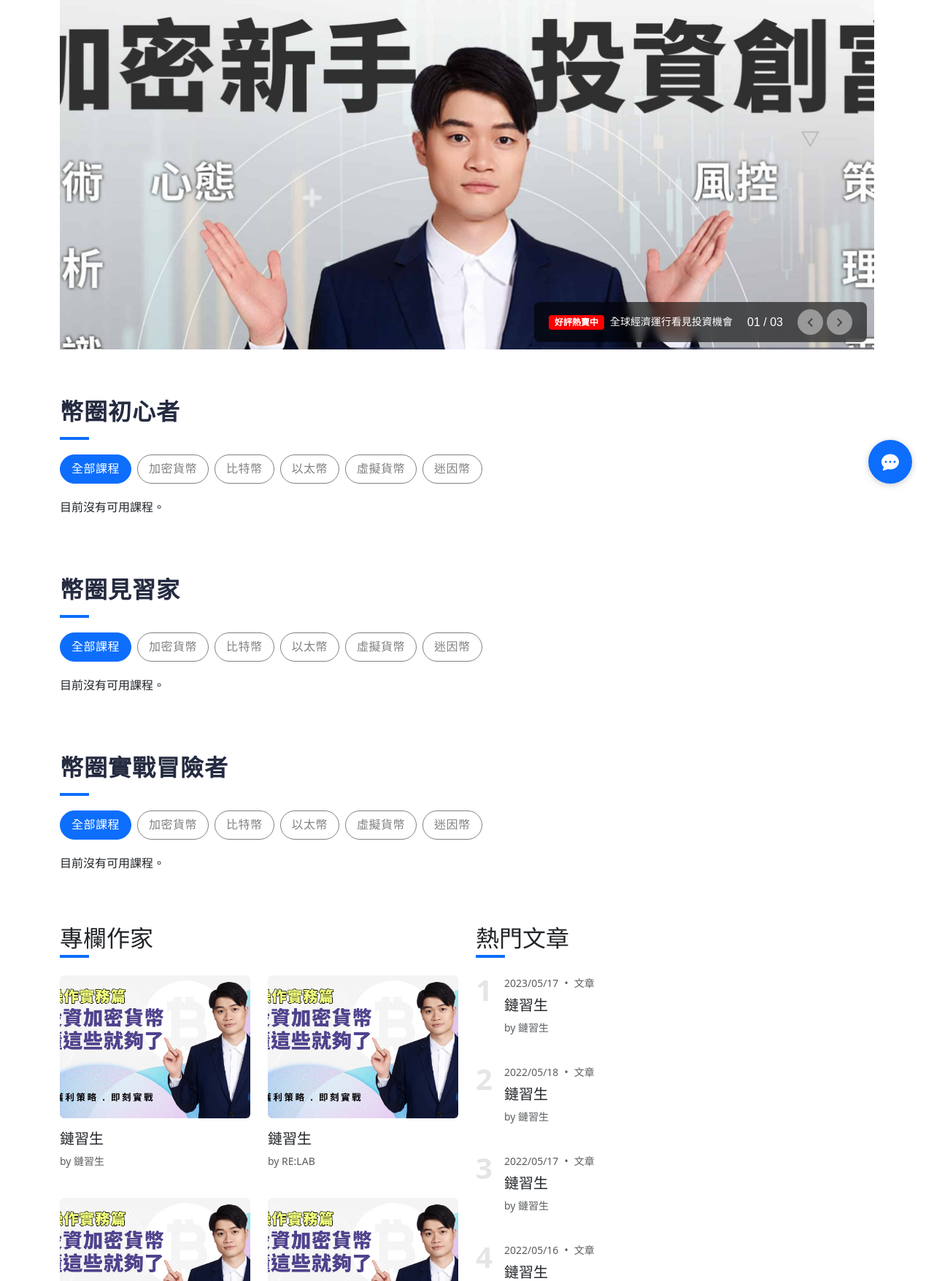
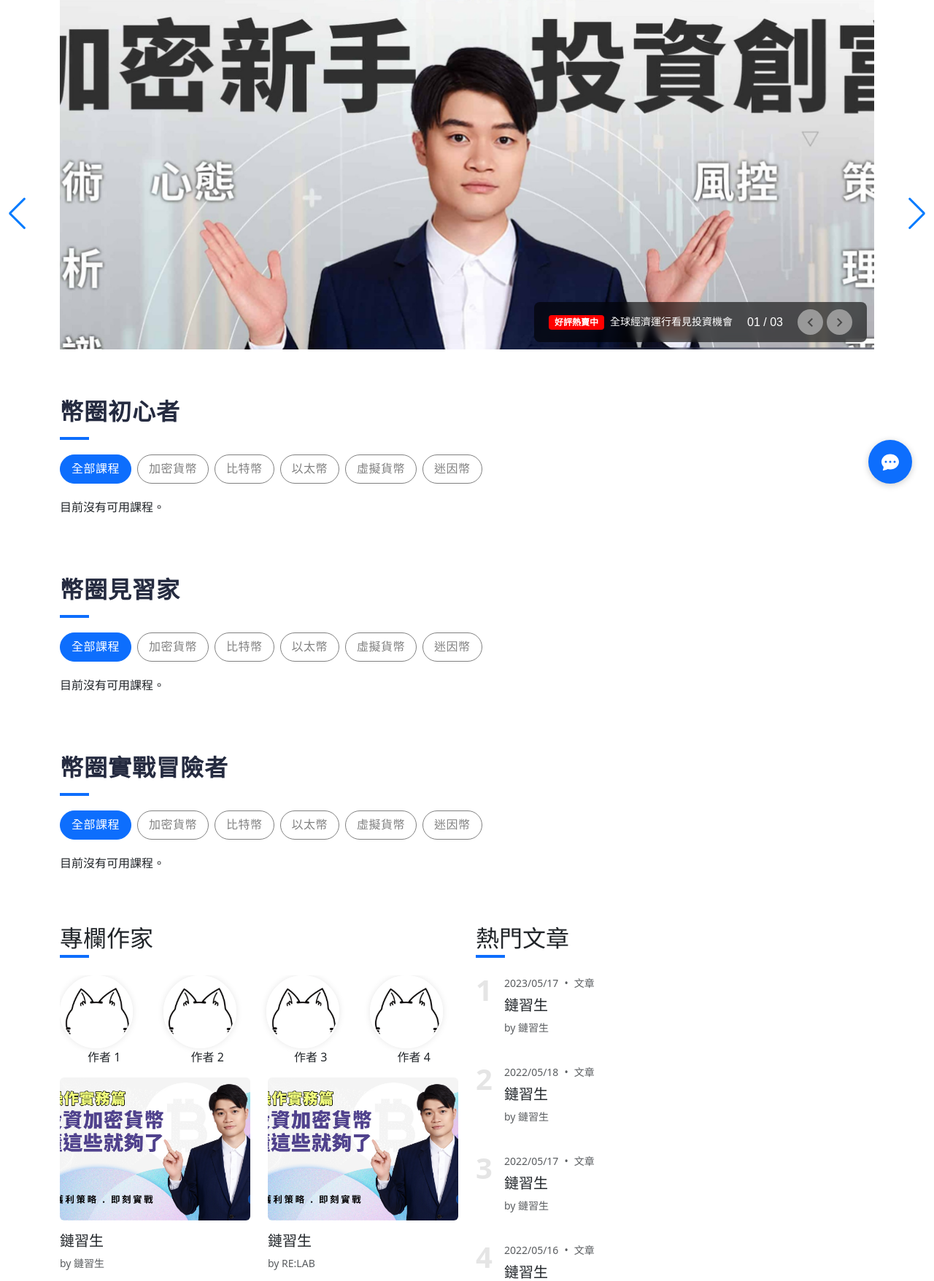
Before and after one commit to Shihjiajyun/chainee_official_new, a PHP site: page / in a window 1280 px wide. Shown: the part 107-1863 px from the top of the page at 73% size. Run offline with PHP 8.4, Linux system fonts and the light colour scheme; data that the repository does not hold is empty.

Commit message:
修改專欄作家作者簡介

```diff
--- a/css/index.css
+++ b/css/index.css
@@ -335,3 +335,24 @@ body {
   height: 10.5px;
   object-fit: contain;
 }
+
+.swiper {
+  width: 100%;
+  max-width: 600px;
+  margin: auto;
+}
+
+.swiper-slide {
+  display: flex;
+  justify-content: center;
+  align-items: center;
+}
+
+.swiper-slide img {
+  width: 100px; /* 設定頭像大小 */
+  height: 100px;
+  border-radius: 50%;
+  object-fit: cover;
+  border: 2px solid #fff;
+  box-shadow: 0 0 10px rgba(0, 0, 0, 0.1);
+}
--- a/index.php
+++ b/index.php
@@ -30,6 +30,9 @@ if ($result->num_rows > 0) {
     <link href="https://cdn.jsdelivr.net/npm/bootstrap@5.3.0/dist/css/bootstrap.min.css" rel="stylesheet">
     <link href="https://cdnjs.cloudflare.com/ajax/libs/font-awesome/6.5.0/css/all.min.css" rel="stylesheet">
     <link rel="stylesheet" href="https://fonts.googleapis.com/icon?family=Material+Icons">
+    <link
+        rel="stylesheet"
+        href="https://cdn.jsdelivr.net/npm/swiper@11/swiper-bundle.min.css" />
 
 </head>
 
@@ -276,6 +279,46 @@ if ($result->num_rows > 0) {
             <!-- 專欄作家 -->
             <div class="col-lg-6 mb-5">
                 <h2 class="mb-4 blue-underline">專欄作家</h2>
+
+                <!-- Swiper 主容器 -->
+                <div class="swiper-container">
+                    <!-- Swiper 主容器 -->
+                    <div class="swiper mySwiper">
+                        <div class="swiper-wrapper">
+                            <div class="swiper-slide">
+                                <img src="./img/author.png" alt="Avatar">
+                                <p class="author-name text-center">作者 1</p>
+                            </div>
+                            <div class="swiper-slide">
+                                <img src="./img/author.png" alt="Avatar">
+                                <p class="author-name text-center">作者 2</p>
+                            </div>
+                            <div class="swiper-slide">
+                                <img src="./img/author.png" alt="Avatar">
+                                <p class="author-name text-center">作者 3</p>
+                            </div>
+                            <div class="swiper-slide">
+                                <img src="./img/author.png" alt="Avatar">
+                                <p class="author-name text-center">作者 4</p>
+                            </div>
+                            <div class="swiper-slide">
+                                <img src="./img/author.png" alt="Avatar">
+                                <p class="author-name text-center">作者 5</p>
+                            </div>
+                            <div class="swiper-slide">
+                                <img src="./img/author.png" alt="Avatar">
+                                <p class="author-name text-center">作者 6</p>
+                            </div>
+                        </div>
+                    </div>
+
+                    <!-- 自訂左右切換按鈕 -->
+                    <div class="swiper-buttons">
+                        <div class="swiper-button-prev custom-prev"></div>
+                        <div class="swiper-button-next custom-next"></div>
+                    </div>
+                </div>
+
                 <?php
                 $recommendedArticles = [
                     [
@@ -401,6 +444,7 @@ if ($result->num_rows > 0) {
     <?php include('./tools/students_back.php'); ?>
 
     <script src="https://cdn.jsdelivr.net/npm/bootstrap@5.3.0/dist/js/bootstrap.bundle.min.js"></script>
+    <script src="https://cdn.jsdelivr.net/npm/swiper@11/swiper-bundle.min.js"></script>
 
     <!-- 計算卡片標題 -->
     <script>
@@ -422,6 +466,21 @@ if ($result->num_rows > 0) {
             });
         });
     </script>
+
+    <script>
+        var swiper = new Swiper(".mySwiper", {
+            slidesPerView: 4,
+            /* 一次顯示4張 */
+            spaceBetween: 20,
+            /* 圖片間距 */
+            navigation: {
+                nextEl: ".swiper-button-next",
+                prevEl: ".swiper-button-prev",
+            },
+            loop: true,
+            /* 無限循環 */
+        });
+    </script>
 </body>
 <footer>
     <?php include('./footer.php'); ?>
```
